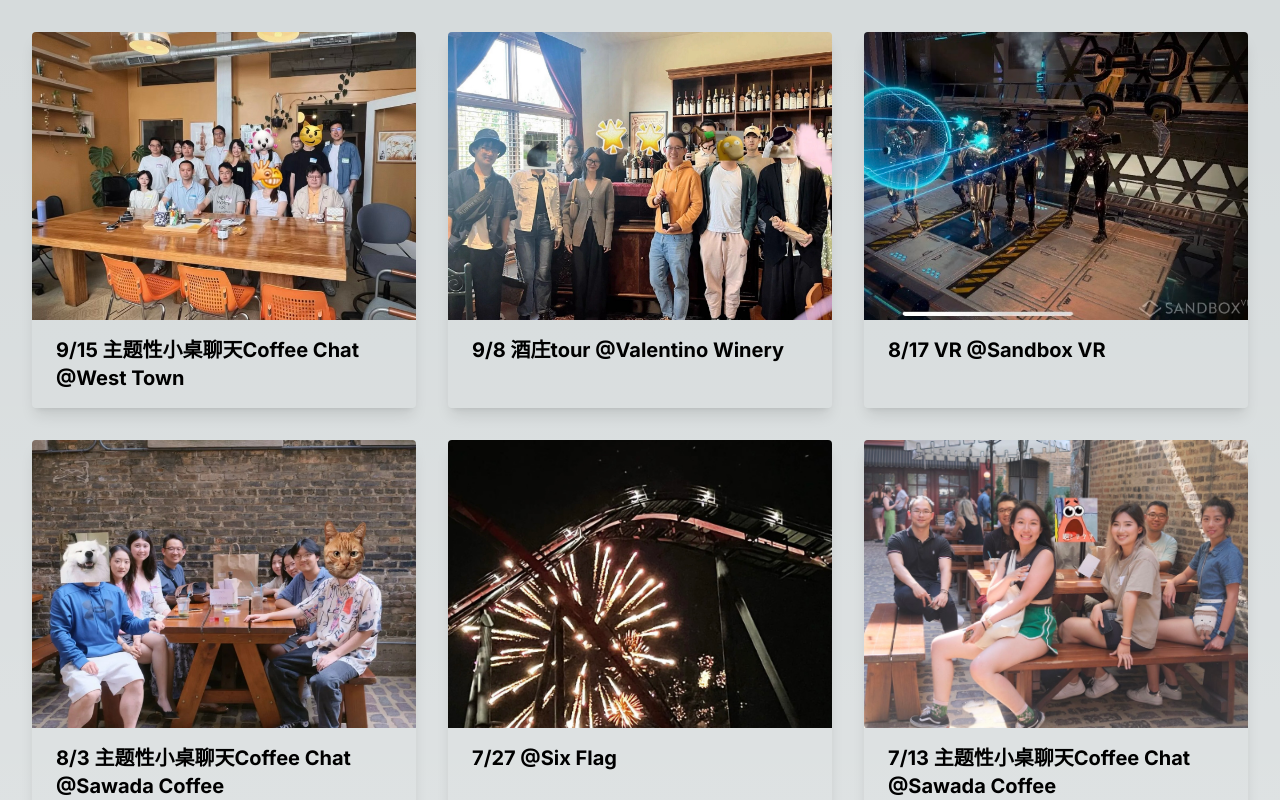
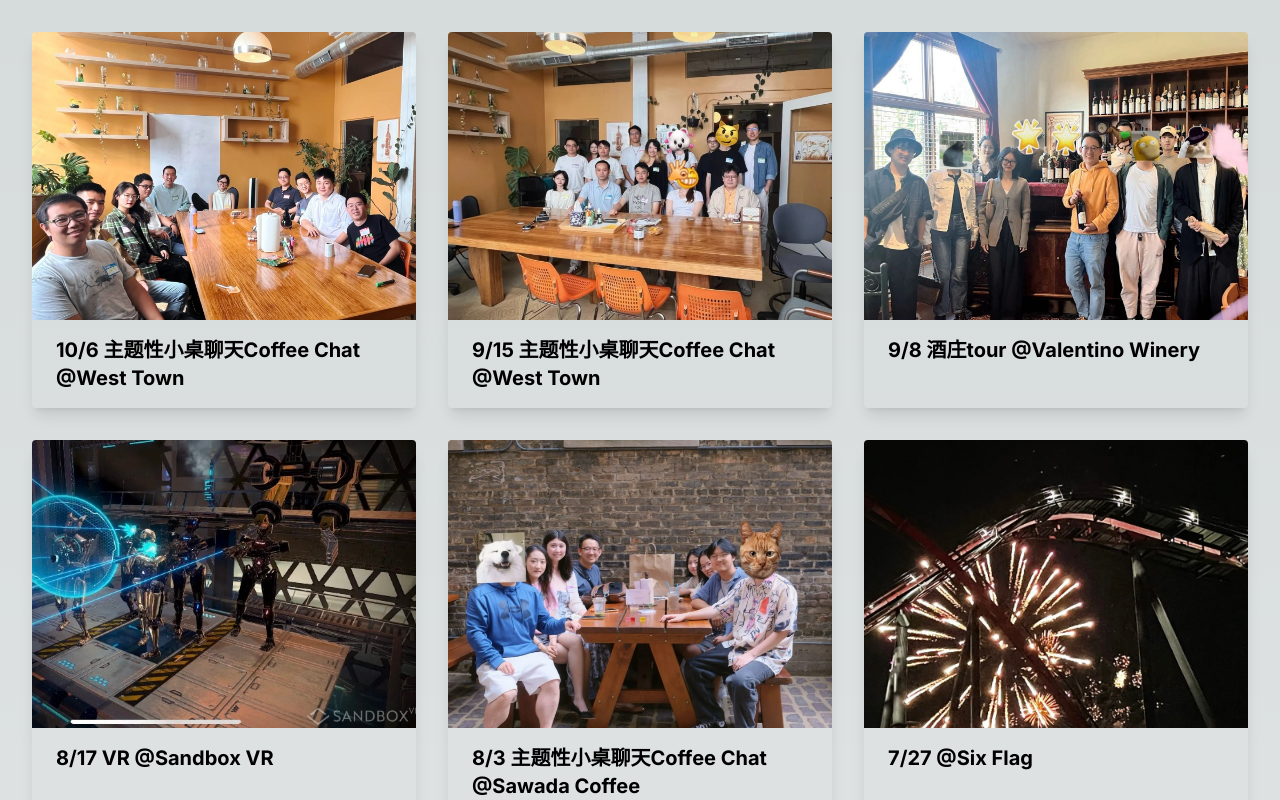
Before and after one commit to Brack-Wang/nextjs, a Next.js app: page /events in a window 1280 px wide. Shown: the top 800 px of the page. Built offline with nearby package versions, Linux system fonts and the light colour scheme.

Commit message:
Update page.tsx

```diff
--- a/app/events/page.tsx
+++ b/app/events/page.tsx
@@ -12,6 +12,11 @@ import Link from 'next/link';
 
 const eventsData = [
      // Add the events as the following template ahead
+   {
+    imageUrl: '/1006小桌.jpg', // 替换为图片路径,请注意后缀名".jpg"或者".png"要和你上传的图片相同
+    websiteUrl: 'http://xhslink.com/a/l7PBCZWBJBpX', // 替换为对应的网站链接
+    altText: '10/6 主题性小桌聊天Coffee Chat @West Town', // 图片的替代文本
+  },
          {
     imageUrl: '/0915小桌.jpg', // 替换为图片路径,请注意后缀名".jpg"或者".png"要和你上传的图片相同
     websiteUrl: 'http://xhslink.com/a/MFBKAYCyAkNW', // 替换为对应的网站链接
```
